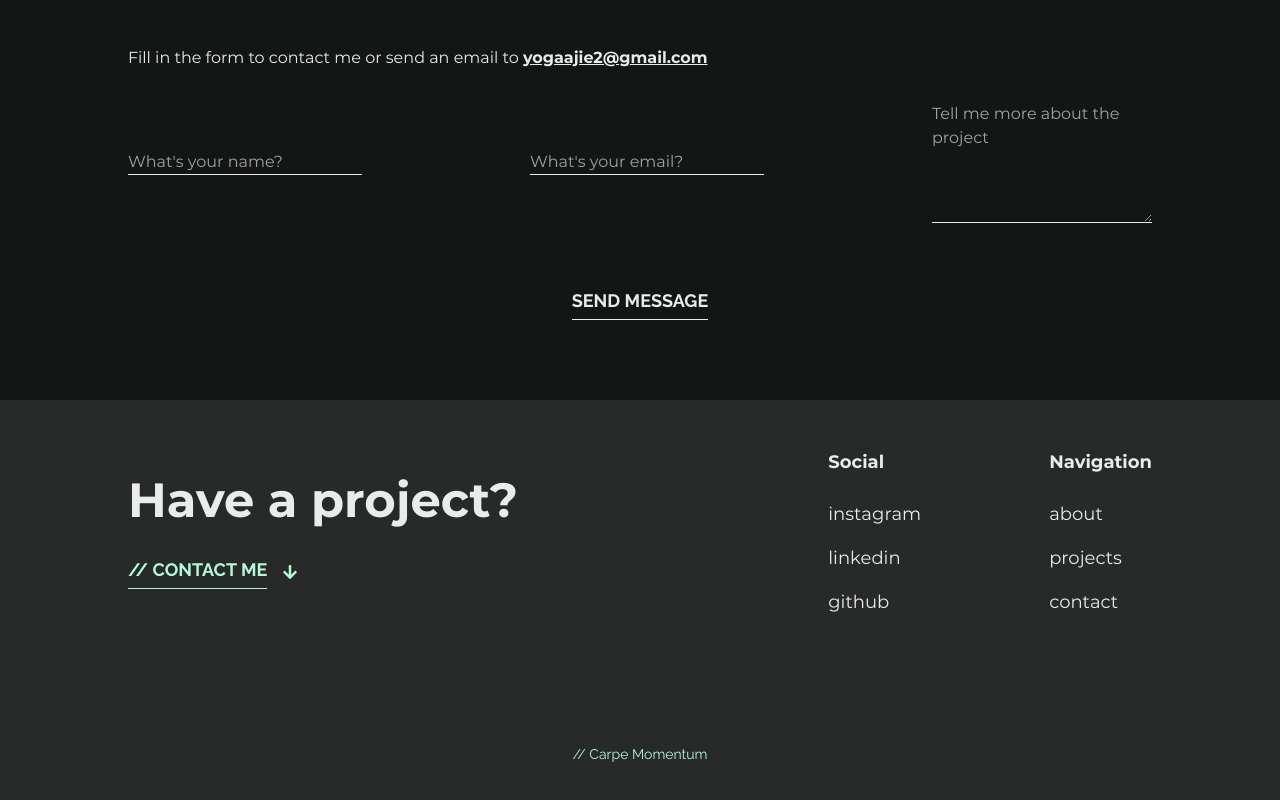
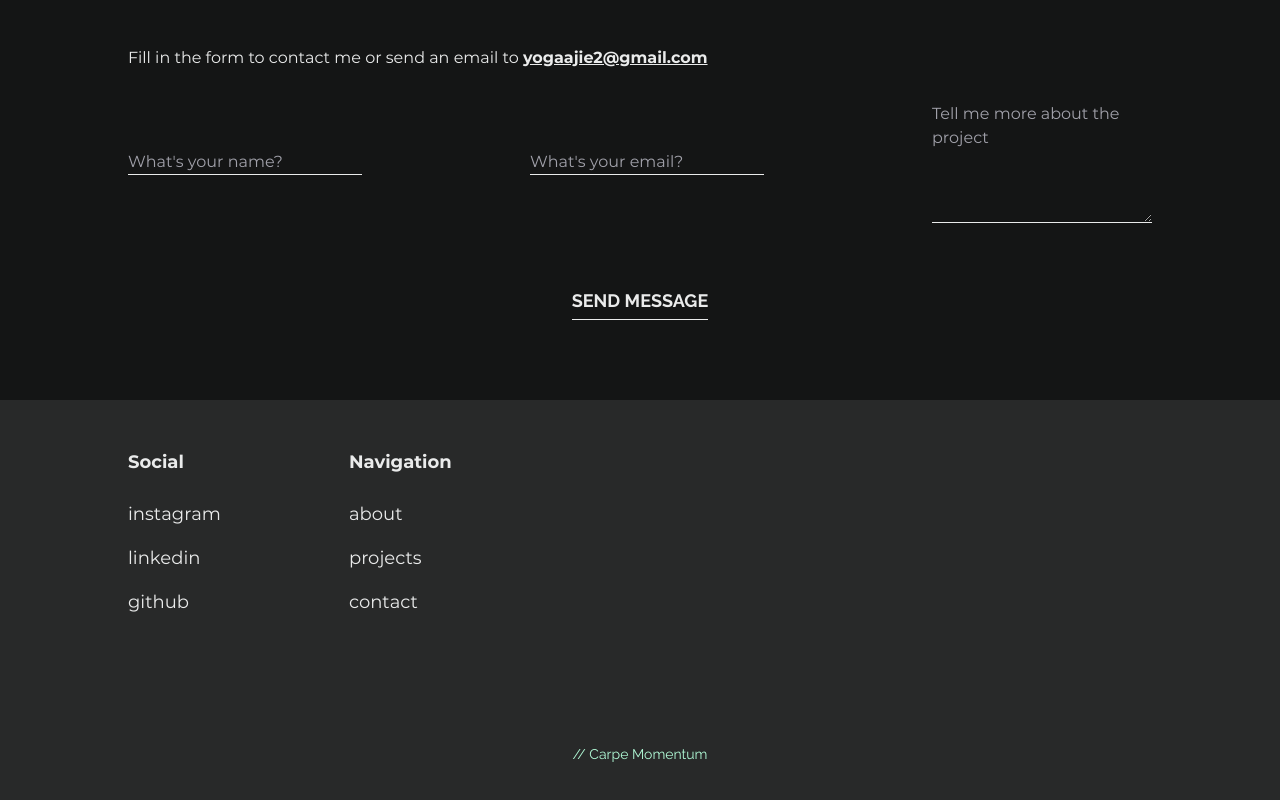
Before and after one commit to yogaajie2/porto, a Nuxt app: page /contact in a window 1280 px wide. Shown: the part 1242-2042 px from the top of the page. Built offline with nearby package versions, Linux system fonts and the light colour scheme.

Commit message:
fix(TheFooter): add v-show directive to CTA
added v-show directive that hides CTA in contact route

```diff
--- a/components/TheFooter.vue
+++ b/components/TheFooter.vue
@@ -2,7 +2,10 @@
   <footer class="bg-primary-lighter">
     <div class="container mx-auto px-8 pt-12 pb-12 text-secondary md:px-16 lg:px-24 xl:px-32">
       <div class="space-y-8 md:space-y-24 lg:flex lg:items-center lg:justify-between lg:space-y-0">
-        <div class="md:text-center lg:text-left lg:space-y-0">
+        <div
+          v-show="$nuxt.$route.path != '/contact'"
+          class="md:text-center lg:text-left lg:space-y-0"
+        >
           <h2 class="mb-8">Have a project?</h2>
           <CTA />
         </div>
```
